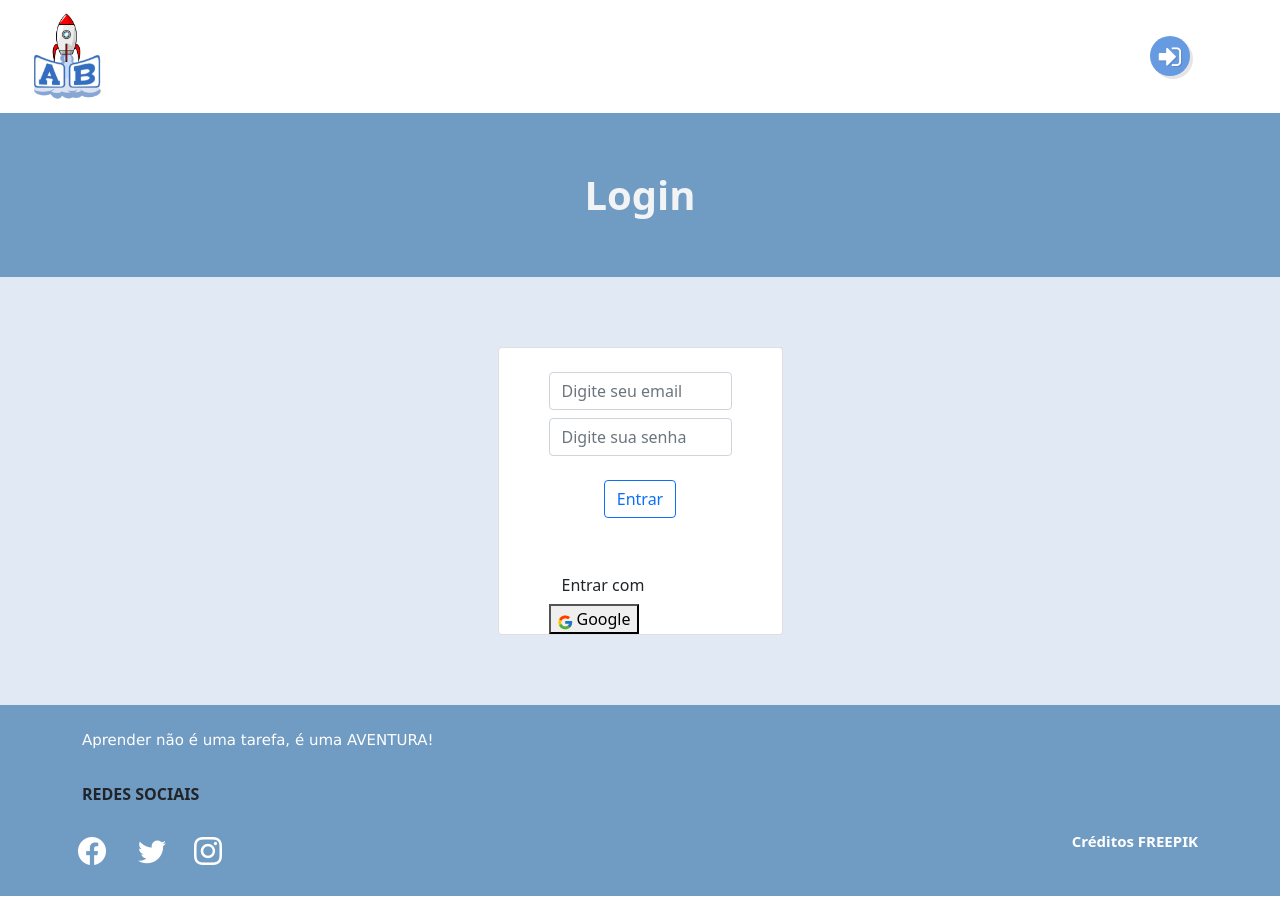
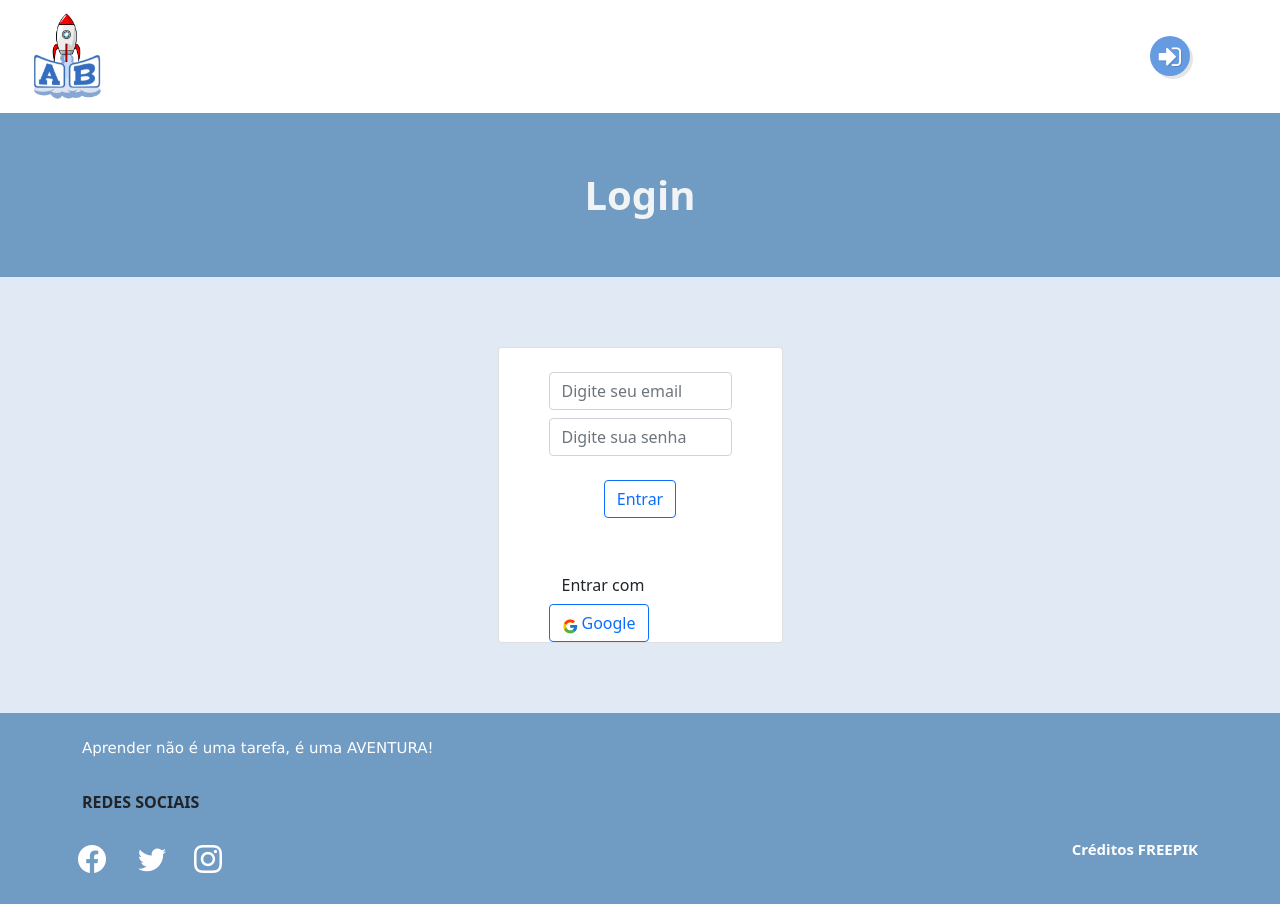
Before and after one commit to GrazySamy/AprenderBrincandoFrontend, a React (Vite) app in the folder basic/basictools/: page /login in a window 1280 px wide. Built offline with nearby package versions, Linux system fonts and the light colour scheme; no server answers; the HTML template or start-up script is replaced by a standard one.

Commit message:
Uso de Firebase-Tools para Deploy

```diff
--- a/basic/basictools/src/pages/Login/Login.jsx
+++ b/basic/basictools/src/pages/Login/Login.jsx
@@ -89,7 +89,7 @@ const Login = () => {
           {!loading && <button className="btn">Entrar com</button>}
           {loading && <button className="btn" disabled>Aguarde...</button>}
           {error && <p className='error'>{error}</p>}
-          <button type="button" className={styles.button} onClick={handleGoogleLogin} disabled={loading}>
+          <button type="button" class="btn btn-outline-primary" onClick={handleGoogleLogin} disabled={loading}>
             <svg xmlns="http://www.w3.org/2000/svg" viewBox="0 0 58 40" width="20px" height="20px">
             <path fill="#FFC107" d="M43.611,20.083H42V20H24v8h11.303c-1.649,4.657-6.08,8-11.303,8c-6.627,0-12-5.373-12-12c0-6.627,5.373-12,12-12c3.059,0,5.842,1.154,7.961,3.039l5.657-5.657C34.046,6.053,29.268,4,24,4C12.955,4,4,12.955,4,24c0,11.045,8.955,20,20,20c11.045,0,20-8.955,20-20C44,22.659,43.862,21.35,43.611,20.083z" />
               <path fill="#FF3D00" d="M6.306,14.691l6.571,4.819C14.655,15.108,18.961,12,24,12c3.059,0,5.842,1.154,7.961,3.039l5.657-5.657C34.046,6.053,29.268,4,24,4C16.318,4,9.656,8.337,6.306,14.691z" />
```
Also changed, not shown: basic/basictools/firebase.json (added), 2 other files (tests, documents, lock files or other folders).
